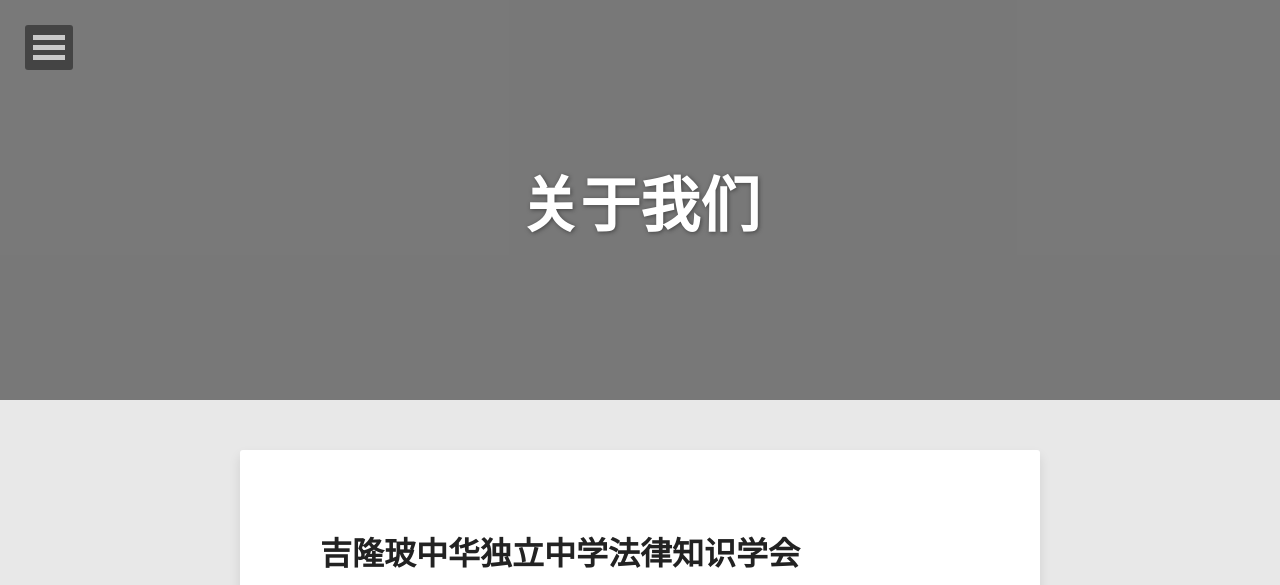
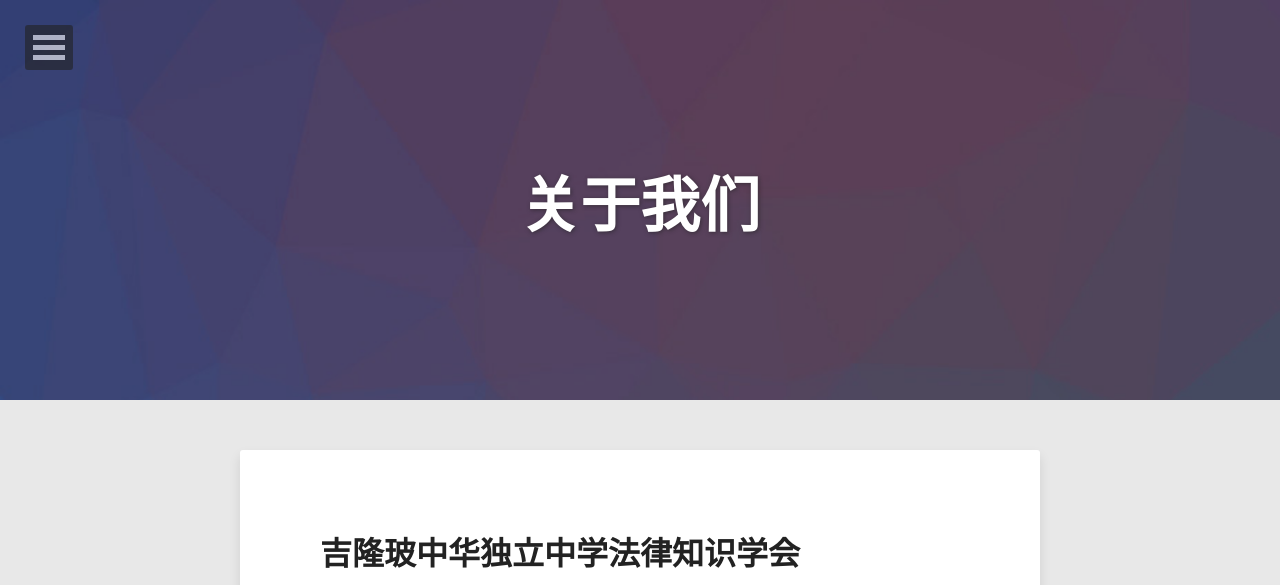
Before and after one commit to chkllegalknowledgesociety/chkllegalknowledgesociety.github.com, a Jekyll site: the page built from about.md, in a window 1280 px wide. Shown: the top 585 px of the page. Built offline with Jekyll 4.4.1, drawn with Linux system fonts in a browser that asks for light colours; nearby versions of some CDN libraries; grey boxes are pictures that could not be loaded.

Commit message:
Update about.md

```diff
--- a/about.md
+++ b/about.md
@@ -4,7 +4,7 @@ permalink: /about/
 title: 关于我们
 tags: [Jekyll, legal, law, society, CHKL, school, 95]
 image:
-  feature: about-header.jpg
+  feature: abstract-6.jpg
 share: true
 ---
 
```
